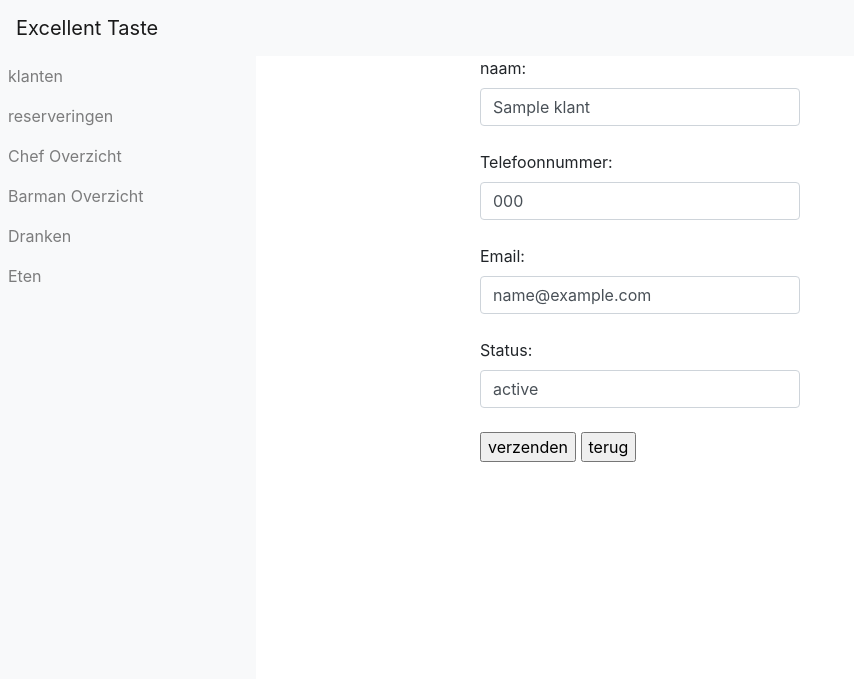
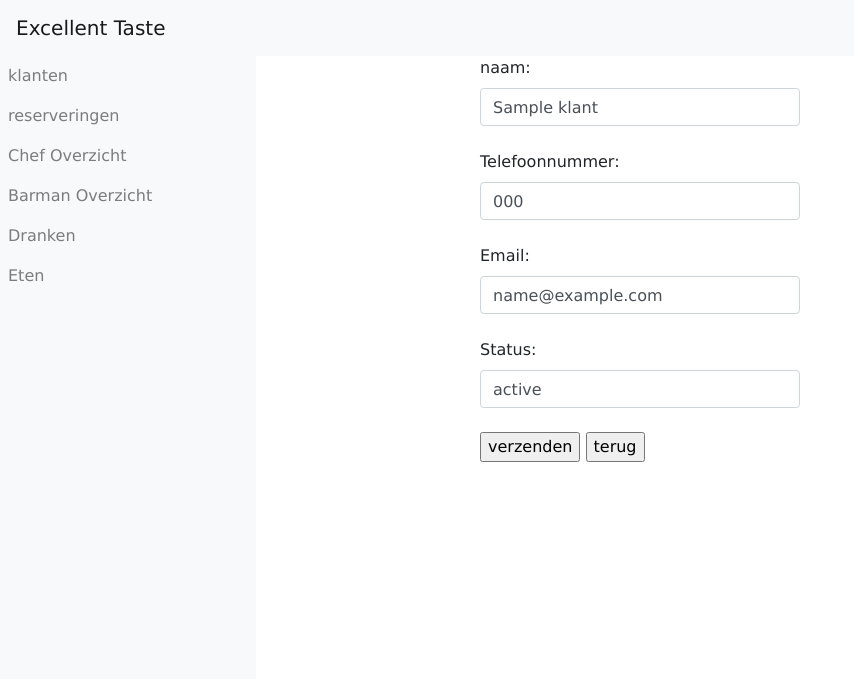
Before and after one commit to Brandon030/MVC_, a PHP site: template mvc_excellentTaste/view/klantUpdateForm.php in a window 1280 px wide. Shown: the top 679 px of the page, without its empty margins (0-854 px from the left). Run offline with PHP 8.4, Linux system fonts and the light colour scheme; the template is opened without the code that fills it: most values are stand-ins (such as "Sample title", 1, 10 or a date in 2020).

Commit message:
style lead

```diff
--- a/mvc_excellentTaste/view/assests/stylesheet.css
+++ b/mvc_excellentTaste/view/assests/stylesheet.css
@@ -2,7 +2,9 @@ html {
   box-sizing: border-box;
   font-size: 16px;
 }
-
+*{
+	font-family: Lucida Grande,Lucida Sans Unicode,Lucida Sans,Geneva,Verdana,sans-serif;
+}
 *,
 *:before,
 *:after {
```
